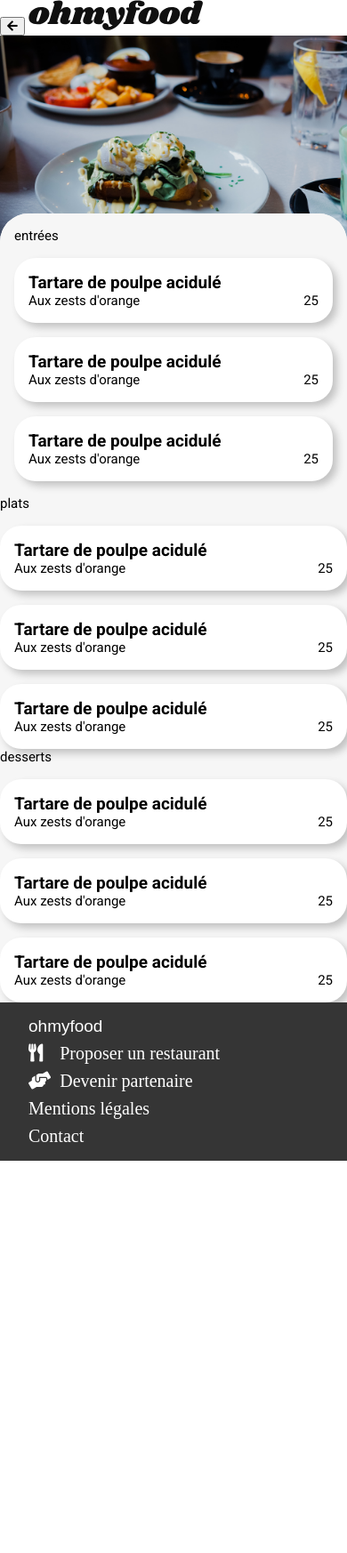
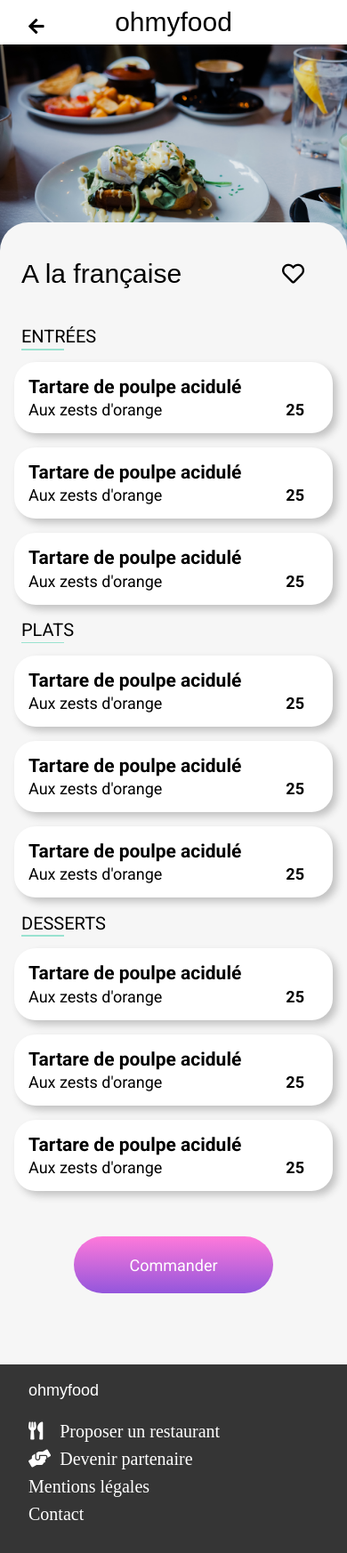
Before and after one commit to mf1511/FOUSSIERMarin_3_03072021, a website: page a-la-francaise.html in a window 390 px wide. Shown: the whole page at 89% size. Before the commit the page ends 1305 px from the top, so only its background shows below. Drawn offline with Linux system fonts and the light colour scheme; a web font is replaced by a local one.

Commit message:
suite CSS + animations
suite CSS + animations

```diff
--- a/a-la-francaise.html
+++ b/a-la-francaise.html
@@ -13,10 +13,10 @@
 </head>
 
 
-<body>
-   <header>
-       <button><i class="fas fa-arrow-left"></i></button>
-       <img src="/images/logo/ohmyfood@2x.svg" alt="">
+<body id="menupages">
+   <header class="menupages__header">
+       <a href="./index.html"><i class="fas fa-arrow-left"></i></a>
+       <h1>ohmyfood</h1>
    </header>
 
 
@@ -25,12 +25,15 @@
        </section>
     <main>
        <section class="menu">
-
+           <div class="menu__title">
+               <h1>A la française</h1>
+               <i class="far fa-heart"></i>
+            </div>
            <section class="entrees">
-                <p>entrées</p>
+                <h2>entrées</h2>
                 <div class="choix">
                     <div class="entrees__choix__name">
-                        <h2>Tartare de poulpe acidulé</h2>
+                        <h3>Tartare de poulpe acidulé</h3>
                         <p>Aux zests d'orange</p>
                     </div>
                     <div class="prix">
@@ -40,7 +43,7 @@
 
                 <div class="choix">
                     <div class="entrees__choix__name">
-                        <h2>Tartare de poulpe acidulé</h2>
+                        <h3>Tartare de poulpe acidulé</h3>
                         <p>Aux zests d'orange</p>
                     </div>
                     <div class="prix">
@@ -50,7 +53,7 @@
 
                 <div class="choix">
                     <div class="entrees__choix__name">
-                        <h2>Tartare de poulpe acidulé</h2>
+                        <h3>Tartare de poulpe acidulé</h3>
                         <p>Aux zests d'orange</p>
                     </div>
                     <div class="prix">
@@ -59,12 +62,11 @@
                 </div>
            </section>
 
-
            <section class="plats">
-                <p>plats</p>
+                <h2>plats</h2>
                 <div class="choix">
                     <div class="plats__choix__name">
-                        <h2>Tartare de poulpe acidulé</h2>
+                        <h3>Tartare de poulpe acidulé</h3>
                         <p>Aux zests d'orange</p>
                     </div>
                     <div class="prix">
@@ -74,7 +76,7 @@
 
                 <div class="choix">
                     <div class="plats__choix__name">
-                        <h2>Tartare de poulpe acidulé</h2>
+                        <h3>Tartare de poulpe acidulé</h3>
                         <p>Aux zests d'orange</p>
                     </div>
                     <div class="prix">
@@ -84,7 +86,7 @@
 
                 <div class="choix">
                     <div class="plats__choix__name">
-                        <h2>Tartare de poulpe acidulé</h2>
+                        <h3>Tartare de poulpe acidulé</h3>
                         <p>Aux zests d'orange</p>
                     </div>
                     <div class="prix">
@@ -94,10 +96,10 @@
             </section>
 
             <section class="desserts">
-                <p>desserts</p>
+                <h2>desserts</h2>
                 <div class="choix">
                     <div class="desserts__choix__name">
-                        <h2>Tartare de poulpe acidulé</h2>
+                        <h3>Tartare de poulpe acidulé</h3>
                         <p>Aux zests d'orange</p>
                     </div>
                     <div class="prix">
@@ -107,7 +109,7 @@
 
                 <div class="choix">
                     <div class="desserts__choix__name">
-                        <h2>Tartare de poulpe acidulé</h2>
+                        <h3>Tartare de poulpe acidulé</h3>
                         <p>Aux zests d'orange</p>
                     </div>
                     <div class="prix">
@@ -117,7 +119,7 @@
 
                 <div class="choix">
                     <div class="desserts__choix__name">
-                        <h2>Tartare de poulpe acidulé</h2>
+                        <h3>Tartare de poulpe acidulé</h3>
                         <p>Aux zests d'orange</p>
                     </div>
                     <div class="prix">
@@ -126,13 +128,21 @@
                 </div>
             </section>
 
+            <div class="menu__bouton">
+                <a class="bouton__commander" href="#"><p>Commander</p></a>
+            </div>
+
+
        </section>
+
+
+
    </main>
 
 
    <footer>
         <div class="footer__container">
-            <h2>ohmyfood</h2>
+            <p class="footer__container__title">ohmyfood</p>
             <nav>
                 <a href="#"><i class="fas fa-utensils"></i>Proposer un restaurant </a>
                 <a href="#"><i class="fas fa-hands-helping"></i>Devenir partenaire</a>
--- a/styles/sass/_menupages.scss
+++ b/styles/sass/_menupages.scss
@@ -1,35 +1,106 @@
 @import url('https://fonts.googleapis.com/css2?family=Roboto:wght@100;300;400;500;600;700;900&display=swap');
 @import url('https://fonts.googleapis.com/css2?family=Shrikhand&display=swap');
 
-body{
-    $primary-color:#9356DC ;
 
+
+
+#menupages{
+    h1{
+        font-family: "Shrikhand", sans-serif;
+        font-weight: normal;
+        font-size: 30px;
+    }
+    h2{
+        text-transform: uppercase;
+        font-weight: normal;
+        font-size: 20px;
+        padding: 0rem 0rem 0rem 0.5rem;
+        position: relative;
+        &::after{
+            content:"";
+            width: 3rem;
+            height: 0.1rem;
+            background-color: #99E2D0 ;
+            position: absolute;
+            bottom:-0.2rem;
+            left:0.5rem;
+        }
+    }
+    h3, p{
+        margin: 0px;
+    }
+
+    h3{
+        font-size: 21px;
+    }
+    p{
+        font-size: 18px;
+        margin-top: 0.2rem;
+    }
 }
 
-h2{
-    font-size: 19px;
-}
 
-p{
-    font-size: 15px;
-}
 
-h2, p{
-    margin: 0;
-}
+
+.menupages__header{
+        h1{
+            text-align: center;
+            margin: 0.5rem 0rem 0.5rem 0rem;
+        }
+        i{
+            display: flex;
+            align-items: center;
+            justify-content: center;
+            position: absolute;
+            left:1rem;
+            height: 2rem;
+            padding-left: 1rem;
+            transform: translateY(0.4rem);
+            font-size: 20px;
+
+        }
+    }
+
+
 .menu{
     background-color: #f6f6f6;
     border-radius: 2rem 2rem 0rem 0rem;
     margin-top: -4rem;
     position: relative;
     overflow: hidden;
+    padding:1rem;
+    &__title{
+        display: flex;
+        justify-content: space-between;
+        align-items: center;
+        padding: 0rem 2rem 0rem 0.5rem;
+        i{
+            font-size: 25px;
+        }
+    }
+
+    .bouton__commander{
+        display: flex;
+        justify-content: center;
+        margin: 3rem 0rem 4rem 0rem;
+        p{
+            background: linear-gradient(#FF79DA, #9356DC);
+            height: 4rem;
+            width: 14rem;
+            display: flex;
+            align-items: center;
+            justify-content: center;
+            border-radius: 2rem;
+            color: white;
+
+        }
+
+    }
+
 }
 
 .entrees{
     background-color: #f6f6f6;
-    padding:1rem;
-
-
 }
 
 .choix{
@@ -45,6 +116,8 @@ h2, p{
 .prix{
     display: flex;
     align-items: flex-end;
+    font-weight: bold;
+    padding-right: 1rem;
 }
 
 .menu__herobanner img{
@@ -54,3 +127,22 @@ h2, p{
     object-fit: cover;
     z-index: 5;
 }
+
+
+@media (min-width:1000px){
+    .menu{
+        display: grid;
+        grid-template-rows: auto auto auto;
+        grid-template-columns: repeat(3, 1fr);
+        column-gap:3rem;
+        &__title{
+            grid-column: 1/-1;
+        }
+        &__bouton{
+            grid-column: 1/-1;
+        }
+    }
+
+
+
+}
--- /dev/null
+++ b/styles/sass/_utils.scss
@@ -0,0 +1,3 @@
+$primary-color:#9356DC ;
+$secondary-color: #FF79DA ;
+$tertiary-color: #99E2D0 ;
--- a/styles/sass/main.scss
+++ b/styles/sass/main.scss
@@ -1,12 +1,24 @@
 @import url('https://fonts.googleapis.com/css2?family=Roboto:wght@100;300;400;500;600;700;900&display=swap');
 @import url('https://fonts.googleapis.com/css2?family=Shrikhand&display=swap');
+@import "utils";
 @import "menupages";
 
-$primary-color:#9356DC ;
+
+
+#homepage{
+    h1{
+        font-size: 30px;
+    }
+
+    h2{
+        margin: 0rem 0rem 0.5rem 0rem;
+    }
+}
 
 body{
-    margin:0;
+    margin: 0;
 }
+
 
 main{
     max-width: 1230px;
@@ -50,7 +62,6 @@ a{
         &__title{
             padding: 0rem 5rem 0rem 5rem;
             margin: 1rem 0rem 1rem 0rem;
-            font-size: 30px;
                 }
         &__infos{
             padding: 0rem 3rem 0rem 3rem;
@@ -60,7 +71,7 @@ a{
                 }
         &__button{
             width: 17rem;
-            background: linear-gradient(#FF79DA, #9356DC);
+            background: linear-gradient($secondary-color, $primary-color);
             border:none;
             border-radius: 2rem;
             height: 3.5rem;
@@ -142,10 +153,7 @@ a{
 .restaurants{
     background-color:#f6f6f6 ;
     padding:2rem 2rem 2rem 2rem;
-    h1{
-        font-size: 30px;
-        margin:0.5rem 0rem 0.5rem 0rem;
-    }
+
     &__card{
         background-color: white;
         margin:1rem 0rem 1rem 0rem;
@@ -167,9 +175,7 @@ a{
         background-color: white;
         border-radius: 0rem 0rem 1rem 1rem;
         padding: 0.5rem 1rem 1rem 1rem;
-        h2{
-            margin: 0rem 0rem 0.5rem 0rem;
-        }
+
         p{
             margin: 0rem;
             font-size: 24px;
@@ -196,15 +202,13 @@ a{
 footer{
     background-color: #353535;
     color: white;
-    padding: 1rem 2rem 1rem 2rem;
+    padding: 1rem 2rem 2rem 2rem;
 
-    h2{
-        font-family: "Shrikhand", sans-serif;
-        font-weight: normal;
-    }
+
     nav{
         display: flex;
         flex-direction: column;
+        margin-top: 1rem;
     }
     a{
         text-decoration: none;
@@ -221,6 +225,12 @@ footer{
 .footer__container{
     max-width: 1150px;
     margin: auto;
+    &__title{
+        font-family: "Shrikhand", sans-serif;
+        font-weight: normal;
+        font-size: 19px;
+    }
+
 }
 
 
@@ -262,3 +272,45 @@ footer{
     }
 
 }
+
+
+
+
+@media (max-width:420px){
+    #homepage{
+        .herobanner__title, .herobanner__infos{
+            padding: 0rem 2rem 0rem 2rem;
+        }
+        h1{
+            font-size: 25px;
+        }
+
+        p{
+            font-size: 22px;
+        }
+
+        .herobanner__button{
+            font-size: 18px;
+            margin: 0;
+        }
+
+        .fonctionnement__etapes__infos{
+            font-size: 18px;
+        }
+        .fonctionnement__etapes__icon{
+            padding:0rem 1rem 0rem 2rem;
+        }
+
+        .restaurants{
+            p{
+                font-size: 20px;
+            }
+            h2{
+                font-size: 20px;
+            }
+            img{
+                height: 10rem;
+            }
+        }
+    }
+}
```
Also changed, not shown: index.html (+8 -23 lines), styles/css/styles.css, styles/sass/_base.scss (added), styles/sass/_layouts.scss (added), 1 other file.
